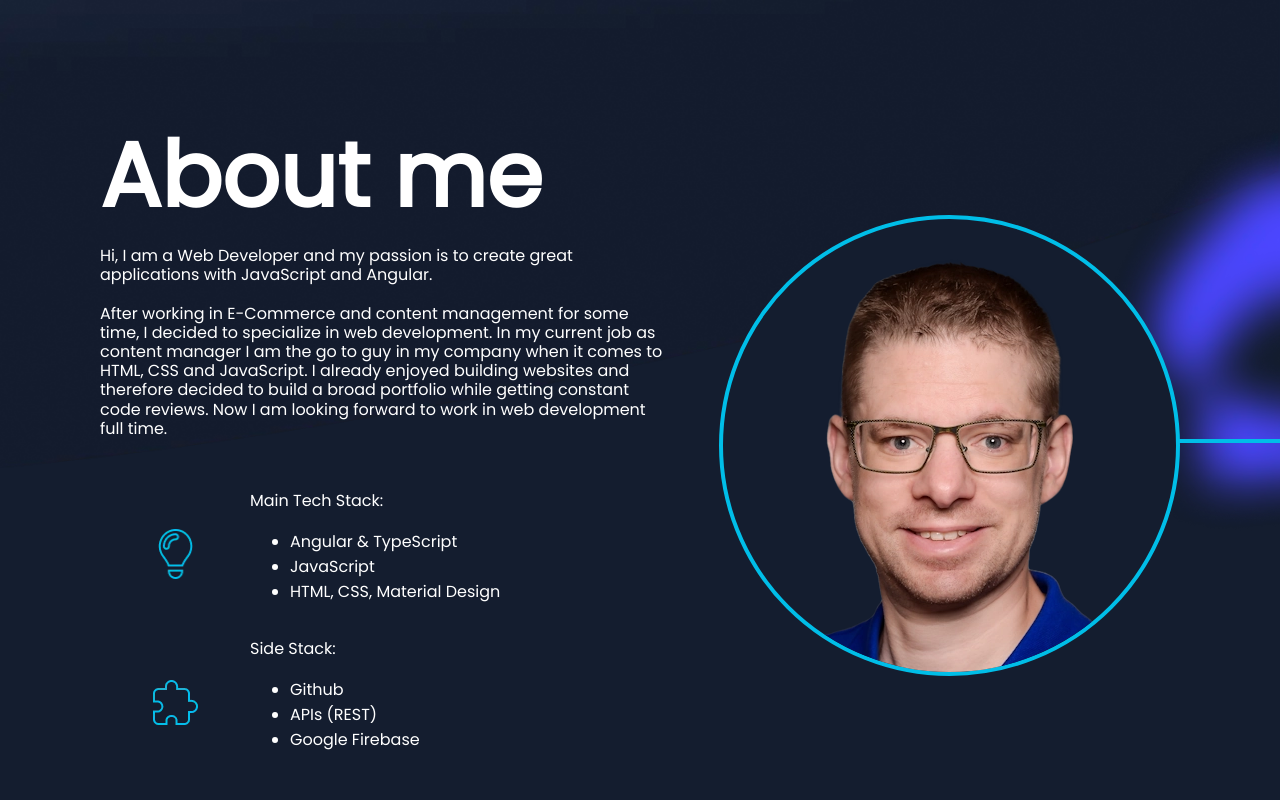
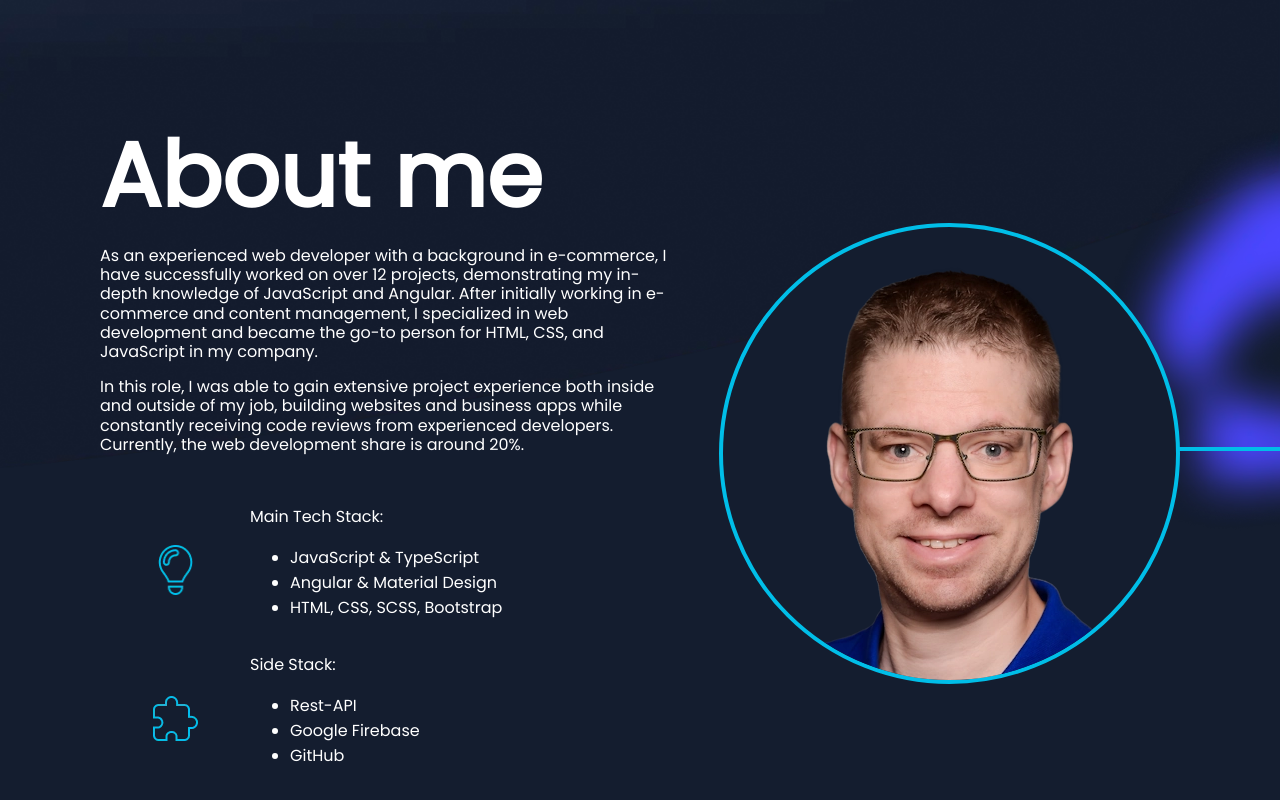
Before and after one commit to 43and18zeroes/cw-coding, an Angular app: page / in a window 1280 px wide. Shown: the part 958-1758 px from the top of the page. Built offline with nearby package versions, Linux system fonts and the light colour scheme; a web font is replaced by a local one.

Commit message:
about me

```diff
--- a/src/app/about-me/about-me.component.html
+++ b/src/app/about-me/about-me.component.html
@@ -1,52 +1,66 @@
 <section class="aboutme__section noSelect">
   <div class="anchor" id="aboutMe"></div>
   <div class="aboutme__bgfog">
-        <img src="assets/img/webp/aboutme/bluebg.webp" alt="">
+    <img src="assets/img/webp/aboutme/bluebg.webp" alt="" />
   </div>
   <div class="container aboutme__content">
-
     <div class="aboutme__text">
       <div class="aboutme__intro">
         <h2>About me</h2>
-                <p>Hi, I am a Web Developer and my passion is to create great applications with JavaScript and
-                    Angular.<br><br>
-                    After working in E-Commerce and content management for some time, I decided to specialize in web
-                    development. In my current job as content manager I am the go to guy in my company when it comes to
-                    HTML, CSS and JavaScript. I already enjoyed building websites and therefore decided to build a broad
-                    portfolio while getting constant code reviews. Now I am looking forward to work in web development
-                    full time.</p>
+        <p>
+          As an experienced web developer with a background in e-commerce, I
+          have successfully worked on over 12 projects, demonstrating my
+          in-depth knowledge of JavaScript and Angular. After initially working
+          in e-commerce and content management, I specialized in web development
+          and became the go-to person for HTML, CSS, and JavaScript in my
+          company.
+        </p>
+        <p>
+          In this role, I was able to gain extensive project experience both
+          inside and outside of my job, building websites and business apps
+          while constantly receiving code reviews from experienced developers.
+          Currently, the web development share is around 20%.
+        </p>
       </div>
       <div class="aboutme__bullet">
         <div class="aboutme__bullet__single">
-                    <img class="aboutme__bulb" src="assets/img/webp/aboutme/bulb.webp" alt="">
+          <img
+            class="aboutme__bulb"
+            src="assets/img/webp/aboutme/bulb.webp"
+            alt=""
+          />
         </div>
         <div class="aboutme__bullet__text">
           Main Tech Stack:
           <ul>
-                        <li>Angular & TypeScript</li>
-                        <li>JavaScript</li>
-                        <li>HTML, CSS, Material Design</li>
+            <li>JavaScript & TypeScript</li>
+            <li>Angular & Material Design</li>
+            <li>HTML, CSS, SCSS, Bootstrap</li>
           </ul>
         </div>
       </div>
       <div class="aboutme__bullet">
         <div class="aboutme__bullet__single">
-                    <img class="aboutme__jigsawpiece" src="assets/img/webp/aboutme/jigsaw-piece.webp" alt="">
+          <img
+            class="aboutme__jigsawpiece"
+            src="assets/img/webp/aboutme/jigsaw-piece.webp"
+            alt=""
+          />
         </div>
         <div class="aboutme__bullet__text">
           Side Stack:
           <ul>
-                        <li>Github</li>
-                        <li>APIs (REST)</li>
+            <li>Rest-API</li>
             <li>Google Firebase</li>
+            <li>GitHub</li>
           </ul>
         </div>
       </div>
     </div>
 
     <div class="aboutme__pic">
-            <img src="assets/img/webp/aboutme/christoph-453.webp" alt="">
-            <hr>
+      <img src="assets/img/webp/aboutme/christoph-453.webp" alt="" />
+      <hr />
     </div>
   </div>
 </section>
```
Lines whose indentation alone changed are shown as unchanged.
